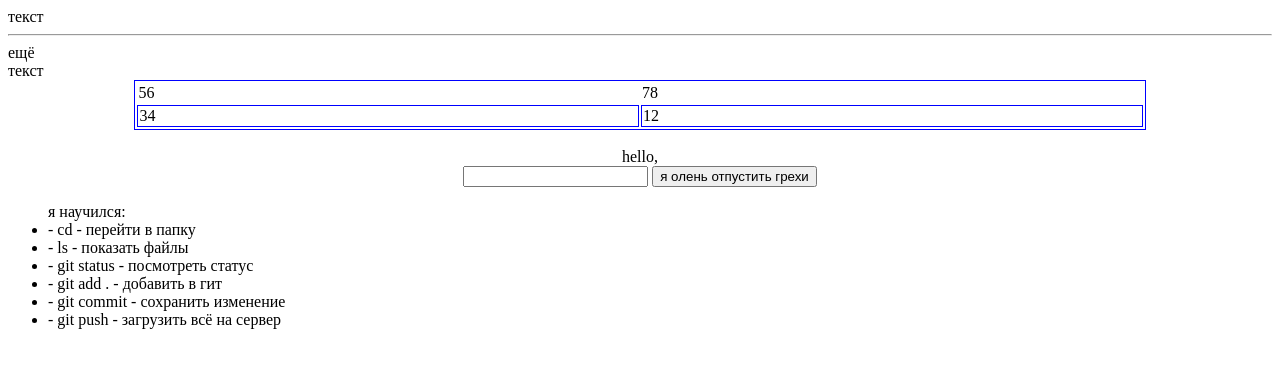
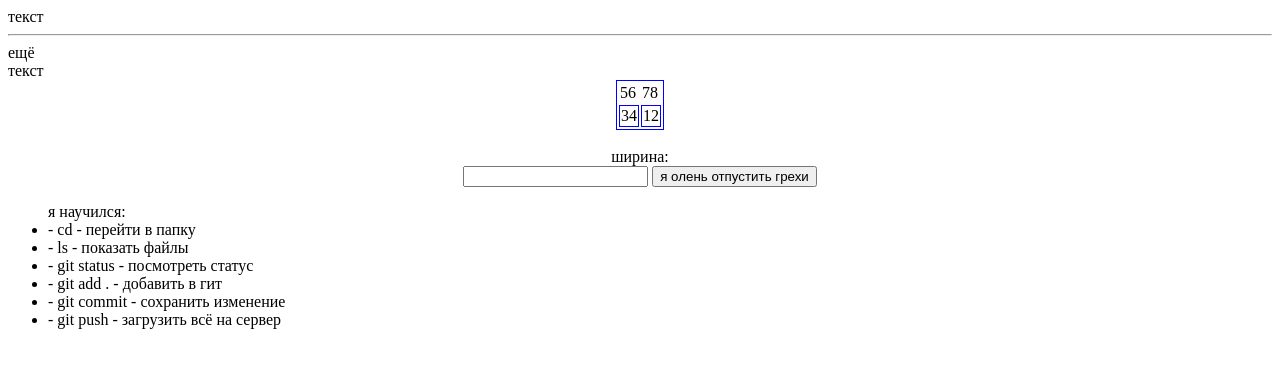
Before and after one commit to bel3ka/bel3ka.github.io, a plain HTML site: page index.html in a window 1280 px wide. Both pictures are taken after a click on the button "я олень отпустить грехи". Drawn offline with Linux system fonts and the light colour scheme.

Commit message:
ширина

```diff
--- a/index.html
+++ b/index.html
@@ -5,7 +5,10 @@
     }
 </style>
   <script>
-  function hello(name){document.getElementById("zetmir").innerHTML="hello, "+name}
+  function hello(name){
+    document.getElementById("zetmir").innerHTML="ширина:"+name
+    document.getElementById("s").width=name+"%"
+  }
   </script>
 </head>
 <body>
@@ -15,7 +18,7 @@
   <br>
   текст
   <center>
-  <table width="80%" class="tabb">
+  <table width="80%" class="tabb" id="s">
     <tr>
         <td>56</td>
         <td>78</td>
```
